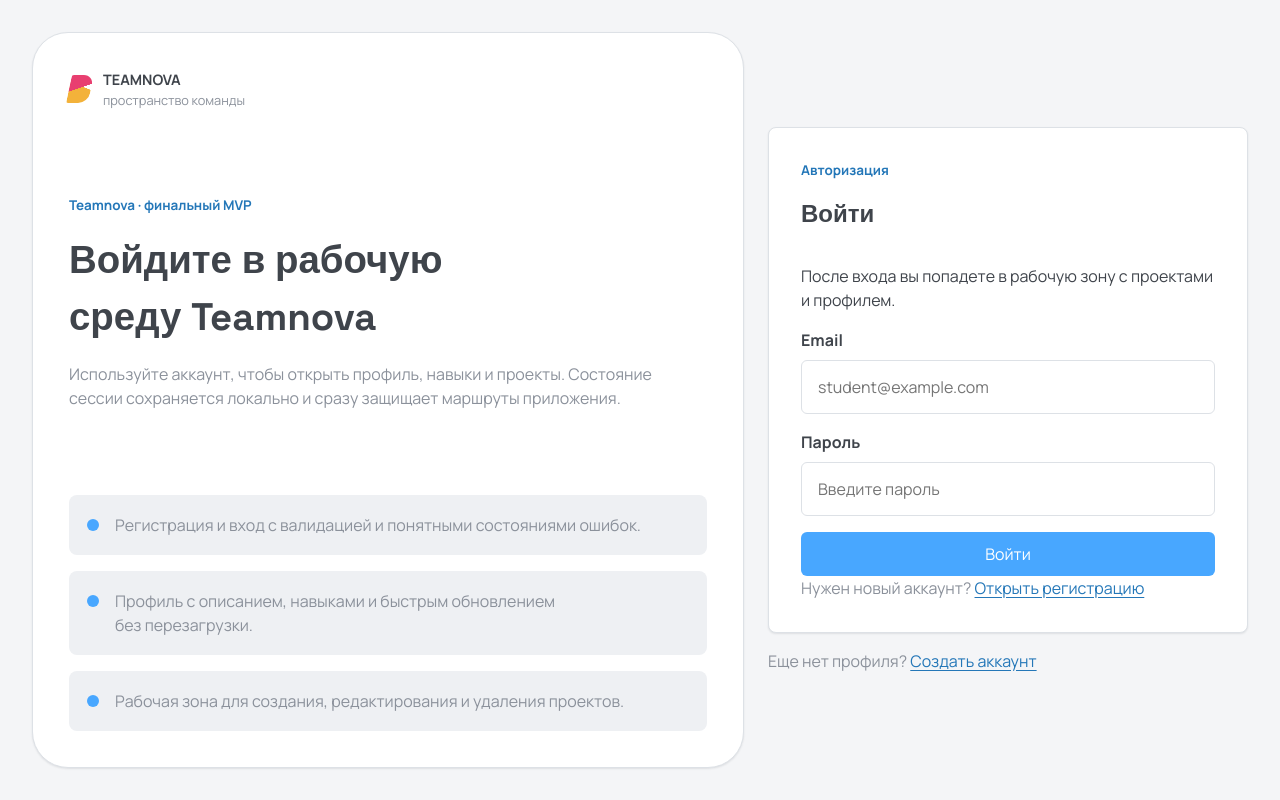
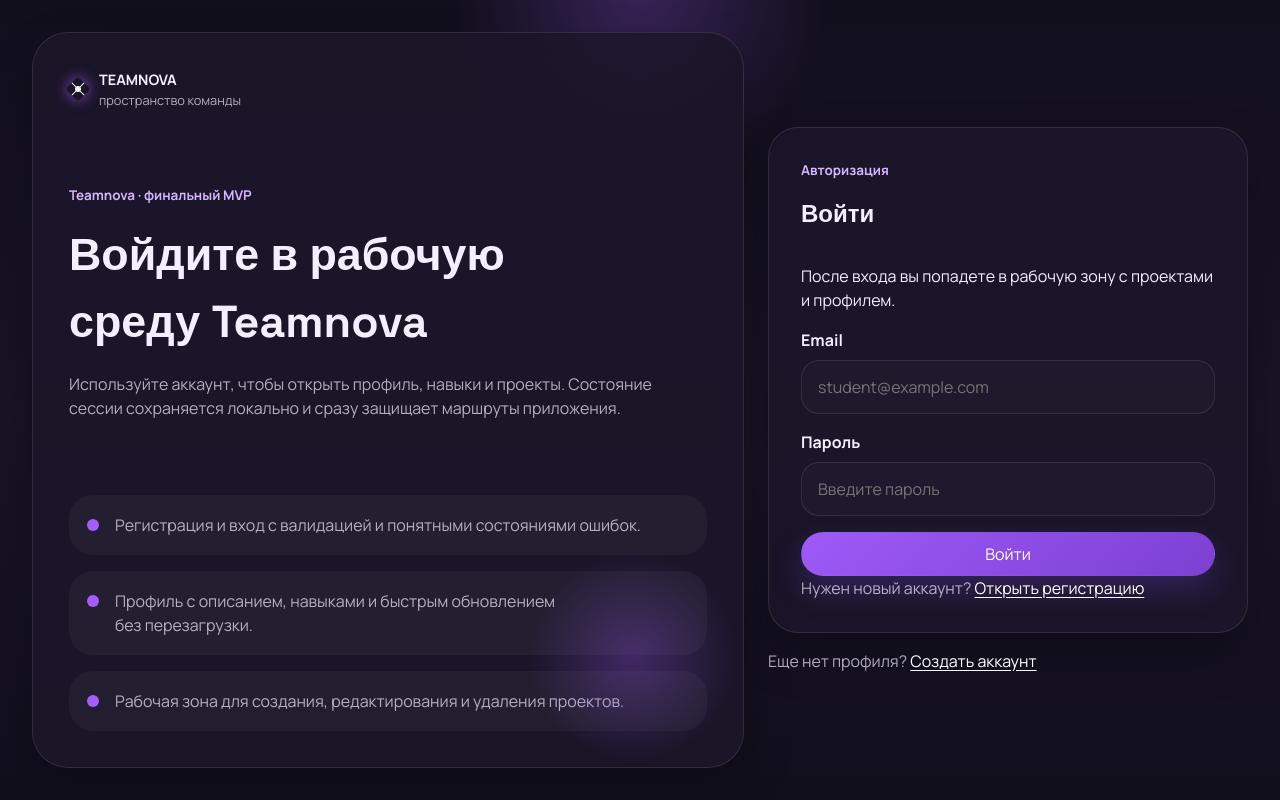
Before and after one commit to SkliarovaAnastasiia357/project_pract, a React (Vite) app: page /login in a window 1280 px wide. Built offline with nearby package versions, Linux system fonts and the light colour scheme; no server answers.

Commit message:
style(final): restore purple Teamnova UI

```diff
--- a/src/pages/SearchPage.tsx
+++ b/src/pages/SearchPage.tsx
@@ -195,7 +195,11 @@
                               onClick={() => void handleApply(project)}
                               type="button"
                             >
-                              {applyingId === project.id ? "Отправляем…" : "Откликнуться"}
+                              {applyingId === project.id
+                                ? "Отправляем…"
+                                : project.applicationStatus
+                                  ? applicationLabels[project.applicationStatus]
+                                  : "Откликнуться"}
                             </button>
                           )}
                         </div>
--- a/src/styles.css
+++ b/src/styles.css
@@ -1,6 +1,8 @@
 :root {
-  color: #3f444b;
-  background: #f4f5f7;
+  color: #f4eeff;
+  background:
+    radial-gradient(circle at top, rgba(164, 92, 255, 0.25), transparent 18%),
+    linear-gradient(180deg, #120f1d 0%, #181326 52%, #120f1d 100%);
   font-family: "Manrope", sans-serif;
   line-height: 1.5;
   font-weight: 400;
@@ -8,21 +10,24 @@
   text-rendering: optimizeLegibility;
   -webkit-font-smoothing: antialiased;
   -moz-osx-font-smoothing: grayscale;
-  --bg: #f4f5f7;
-  --bg-elevated: #ffffff;
-  --bg-panel: #eef0f3;
-  --sidebar: #2d313a;
-  --sidebar-active: #3b404a;
-  --border: #dde1e6;
-  --text: #3f444b;
-  --muted: #8b919b;
-  --accent: #48a7ff;
-  --accent-strong: #2477b8;
-  --accent-soft: #e8f4ff;
-  --danger: #d45573;
-  --success: #2f9b66;
-  --warning: #de7d2a;
-  --shadow: 0 1px 2px rgba(31, 38, 46, 0.1);
+  --bg: #120f1d;
+  --bg-elevated: rgba(28, 22, 42, 0.88);
+  --bg-panel: rgba(255, 255, 255, 0.04);
+  --sidebar: rgba(18, 15, 29, 0.96);
+  --sidebar-active: rgba(164, 92, 255, 0.16);
+  --border: rgba(255, 255, 255, 0.1);
+  --text: #f4eeff;
+  --muted: rgba(244, 238, 255, 0.7);
+  --accent: #a45cff;
+  --accent-strong: #d8b4ff;
+  --accent-soft: rgba(164, 92, 255, 0.22);
+  --danger: #ff7f9f;
+  --success: #8fe8a9;
+  --warning: #ffc86a;
+  --shadow: 0 22px 48px rgba(0, 0, 0, 0.24);
+  --page-bg:
+    radial-gradient(circle at top, rgba(164, 92, 255, 0.25), transparent 18%),
+    linear-gradient(180deg, #120f1d 0%, #181326 52%, #120f1d 100%);
 }
 
 * {
@@ -31,13 +36,14 @@
 
 html {
   min-height: 100%;
+  background: var(--page-bg);
 }
 
 body {
   margin: 0;
   min-width: 320px;
   min-height: 100dvh;
-  background: inherit;
+  background: var(--page-bg);
   color: var(--text);
 }
 
@@ -58,6 +64,7 @@
 
 #root {
   min-height: 100dvh;
+  background: transparent;
 }
 
 h1,
@@ -114,7 +121,13 @@
 .auth-shell__story::before,
 .workspace-shell__intro::before,
 .hero-card::before {
-  display: none;
+  content: "";
+  position: absolute;
+  inset: auto 0 0 auto;
+  width: 220px;
+  height: 220px;
+  background: radial-gradient(circle, rgba(164, 92, 255, 0.28) 0%, transparent 68%);
+  pointer-events: none;
 }
 
 .auth-shell__story {
@@ -133,15 +146,16 @@
 }
 
 .brand-mark {
-  width: 22px;
-  height: 28px;
-  border-radius: 2px 10px 10px 2px;
-  transform: skew(-12deg);
+  width: 18px;
+  height: 18px;
+  border-radius: 4px;
+  transform: rotate(45deg);
   display: inline-block;
   background:
-    linear-gradient(160deg, #e83f70 0 46%, transparent 47%),
-    linear-gradient(20deg, #f3b23a 0 58%, transparent 59%);
-  box-shadow: none;
+    radial-gradient(circle, rgba(255, 255, 255, 0.92) 0 22%, transparent 24%),
+    linear-gradient(90deg, transparent 45%, rgba(255, 255, 255, 0.92) 50%, transparent 55%),
+    linear-gradient(transparent 45%, rgba(255, 255, 255, 0.92) 50%, transparent 55%);
+  box-shadow: 0 0 14px rgba(164, 92, 255, 0.76);
 }
 
 .brand-name {
@@ -173,14 +187,14 @@
 .sidebar-card__eyebrow,
 .empty-state__eyebrow {
   margin: 0;
-  color: var(--accent-strong);
+  color: #d8b4ff;
   font-size: 0.84rem;
   font-weight: 700;
 }
 
 .auth-shell__copy h1,
 .workspace-shell__intro h1 {
-  font-size: clamp(1.9rem, 3vw, 2.8rem);
+  font-size: clamp(2.15rem, 3.5vw, 4rem);
 }
 
 .auth-shell__description,
@@ -201,7 +215,7 @@
   gap: 16px;
   align-items: start;
   padding: 18px;
-  border-radius: 8px;
+  border-radius: 24px;
   background: var(--bg-panel);
 }
 
@@ -225,7 +239,7 @@
 }
 
 .auth-shell__surface-card {
-  border-radius: 8px;
+  border-radius: 30px;
   padding: 32px;
 }
 
@@ -237,7 +251,7 @@
 
 .auth-shell__helper a,
 .form-surface__footer a {
-  color: var(--accent-strong);
+  color: #fff;
   text-decoration: underline;
   text-underline-offset: 0.2rem;
 }
@@ -257,7 +271,7 @@
 }
 
 .field-shell__error {
-  color: #b4233c;
+  color: #ffc0d0;
   font-size: 0.92rem;
 }
 
@@ -270,8 +284,8 @@
 .text-area {
   width: 100%;
   border: 1px solid var(--border);
-  border-radius: 6px;
-  background: #fff;
+  border-radius: 18px;
+  background: rgba(255, 255, 255, 0.02);
   color: var(--text);
   padding: 14px 16px;
   resize: vertical;
@@ -279,7 +293,7 @@
 
 .text-input:focus,
 .text-area:focus {
-  outline: 2px solid rgba(72, 167, 255, 0.36);
+  outline: 2px solid rgba(164, 92, 255, 0.4);
   outline-offset: 2px;
 }
 
@@ -287,20 +301,21 @@
 .ghost-button,
 .workspace-shell__nav-button,
 .workspace-shell__nav-link {
-  border-radius: 6px;
+  border-radius: 999px;
   border: 1px solid var(--border);
   min-height: 44px;
   padding: 0 18px;
   display: inline-flex;
   align-items: center;
   justify-content: center;
-  background: #fff;
+  background: rgba(255, 255, 255, 0.02);
 }
 
 .primary-button {
-  background: var(--accent);
+  background: linear-gradient(135deg, rgba(164, 92, 255, 0.96), rgba(128, 66, 217, 0.96));
   color: #fff;
   border-color: transparent;
+  box-shadow: 0 14px 32px rgba(120, 68, 217, 0.28);
 }
 
 .primary-button--compact,
@@ -310,7 +325,7 @@
 }
 
 .ghost-button--danger {
-  color: var(--danger);
+  color: #ffd3db;
 }
 
 .primary-button:disabled,
@@ -335,7 +350,7 @@
 }
 
 .status-banner--info {
-  background: rgba(72, 167, 255, 0.12);
+  background: rgba(164, 92, 255, 0.12);
 }
 
 .status-banner__title,
@@ -361,8 +376,8 @@
   align-items: center;
   gap: 12px;
   padding: 14px 16px;
-  border-radius: 6px;
-  background: #fff;
+  border-radius: 18px;
+  background: rgba(255, 255, 255, 0.03);
   border: 1px solid var(--border);
 }
 
@@ -394,7 +409,9 @@
   gap: 22px;
   padding: 28px 0 24px;
   background: var(--sidebar);
-  color: #f7f9fc;
+  border-right: 1px solid var(--border);
+  color: var(--text);
+  box-shadow: 18px 0 54px rgba(0, 0, 0, 0.2);
 }
 
 .workspace-shell__sidebar .brand-lockup {
@@ -402,7 +419,7 @@
 }
 
 .workspace-shell__sidebar .brand-caption {
-  color: #b6bcc6;
+  color: var(--muted);
 }
 
 .workspace-shell__nav {
@@ -418,10 +435,10 @@
   gap: 16px;
   border: 0;
   border-left: 4px solid transparent;
-  border-radius: 0;
+  border-radius: 0 999px 999px 0;
   padding: 0 28px 0 24px;
   background: transparent;
-  color: #aeb5c1;
+  color: var(--muted);
 }
 
 .workspace-shell__nav-button:hover,
@@ -448,13 +465,14 @@
   gap: 5px;
   margin: 0 18px;
   padding: 16px;
-  border-radius: 8px;
-  background: rgba(255, 255, 255, 0.07);
+  border: 1px solid var(--border);
+  border-radius: 22px;
+  background: rgba(255, 255, 255, 0.05);
 }
 
 .workspace-shell__meta-label {
   margin: 0;
-  color: #b6bcc6;
+  color: var(--muted);
   font-size: 0.85rem;
 }
 
@@ -463,7 +481,7 @@
 }
 
 .workspace-shell__meta-email {
-  color: #b6bcc6;
+  color: var(--muted);
   font-size: 0.85rem;
   overflow-wrap: anywhere;
 }
@@ -486,7 +504,7 @@
 .project-card,
 .empty-state,
 .not-found-card {
-  border-radius: 8px;
+  border-radius: 28px;
   padding: 24px;
 }
 
@@ -566,10 +584,10 @@
 
 .task-board {
   display: grid;
-  grid-template-columns: repeat(4, minmax(230px, 1fr));
+  grid-template-columns: repeat(auto-fit, minmax(170px, 1fr));
   gap: 14px;
   align-items: start;
-  overflow-x: auto;
+  overflow: visible;
   padding-bottom: 4px;
 }
 
@@ -578,17 +596,18 @@
   display: grid;
   align-content: start;
   gap: 14px;
-  border-radius: 6px;
-  background: #eceef1;
+  border: 1px solid var(--border);
+  border-radius: 24px;
+  background: rgba(255, 255, 255, 0.035);
   padding: 14px;
 }
 
 .task-column--soft {
-  background: #f4e5e7;
+  background: rgba(164, 92, 255, 0.1);
 }
 
 .task-column h3 {
-  color: #4b5058;
+  color: var(--text);
   font-size: 1.25rem;
 }
 
@@ -600,9 +619,9 @@
 .task-card {
   display: grid;
   gap: 14px;
-  border: 1px solid #d9dde2;
-  border-radius: 6px;
-  background: #fff;
+  border: 1px solid var(--border);
+  border-radius: 20px;
+  background: rgba(255, 255, 255, 0.045);
   box-shadow: var(--shadow);
 }
 
@@ -618,7 +637,7 @@
 }
 
 .task-card h4 {
-  color: #4b5058;
+  color: var(--text);
   font-size: 1rem;
   font-weight: 700;
 }
@@ -634,12 +653,12 @@
   align-items: center;
   justify-content: space-between;
   gap: 12px;
-  border-top: 1px solid #eceff2;
+  border-top: 1px solid var(--border);
   padding: 10px 16px;
 }
 
 .task-card__date {
-  color: #a3a8af;
+  color: var(--muted);
   font-size: 0.9rem;
 }
 
@@ -655,19 +674,19 @@
 }
 
 .task-card__avatar--blue {
-  background: #4b9df5;
+  background: #8b5cf6;
 }
 
 .task-card__avatar--orange {
-  background: #d86b2a;
+  background: #f59e0b;
 }
 
 .task-card__avatar--rose {
-  background: #cf5b7c;
+  background: #ec4899;
 }
 
 .task-card__avatar--green {
-  background: #2f9b66;
+  background: #22c55e;
 }
 
 .overview-grid {
@@ -677,10 +696,10 @@
 }
 
 .overview-card {
-  border-radius: 8px;
+  border-radius: 22px;
   padding: 18px;
   border: 1px solid var(--border);
-  background: #fff;
+  background: rgba(255, 255, 255, 0.03);
   display: grid;
   gap: 8px;
 }
@@ -710,14 +729,14 @@
   width: 100%;
   height: 10px;
   border-radius: 999px;
-  background: #e6e9ee;
+  background: rgba(255, 255, 255, 0.08);
   overflow: hidden;
 }
 
 .completion-meter__fill {
   height: 100%;
   border-radius: inherit;
-  background: var(--accent);
+  background: linear-gradient(90deg, rgba(164, 92, 255, 0.95), rgba(208, 171, 255, 0.95));
 }
 
 .completion-meter__label {
@@ -750,7 +769,7 @@
 }
 
 .sidebar-card--accent {
-  background: var(--accent-soft);
+  background: linear-gradient(180deg, rgba(164, 92, 255, 0.18), rgba(255, 255, 255, 0.03));
 }
 
 .inline-form {
@@ -778,14 +797,14 @@
   gap: 10px;
   padding: 10px 12px;
   border-radius: 999px;
-  background: #fff;
+  background: rgba(255, 255, 255, 0.04);
   border: 1px solid var(--border);
 }
 
 .tag-list__remove {
   border: 0;
   background: transparent;
-  color: var(--danger);
+  color: #fff;
   padding: 0;
   min-width: 16px;
 }
@@ -802,18 +821,18 @@
 }
 
 .status-pill--pending {
-  color: #8a5709;
-  background: #fff4d5;
+  color: #ffe0a3;
+  background: rgba(255, 200, 106, 0.14);
 }
 
 .status-pill--accepted {
-  color: #16643d;
-  background: #dbf7e6;
+  color: #b8ffd0;
+  background: rgba(143, 232, 169, 0.14);
 }
 
 .status-pill--rejected {
-  color: #9c2844;
-  background: #ffe4eb;
+  color: #ffc0d0;
+  background: rgba(255, 127, 159, 0.14);
 }
 
 .project-card__confirm {
@@ -884,6 +903,7 @@
     min-height: 48px;
     border-left: 0;
     border-bottom: 3px solid transparent;
+    border-radius: 999px;
     padding: 0 16px;
   }
 
@@ -915,6 +935,6 @@
   }
 
   .task-board {
-    grid-template-columns: repeat(4, minmax(220px, 76vw));
+    grid-template-columns: 1fr;
   }
 }
```
Also changed, not shown: src/features/projects/project-board.ts (+47 -47 lines), 1 other file (tests, documents, lock files or other folders).
